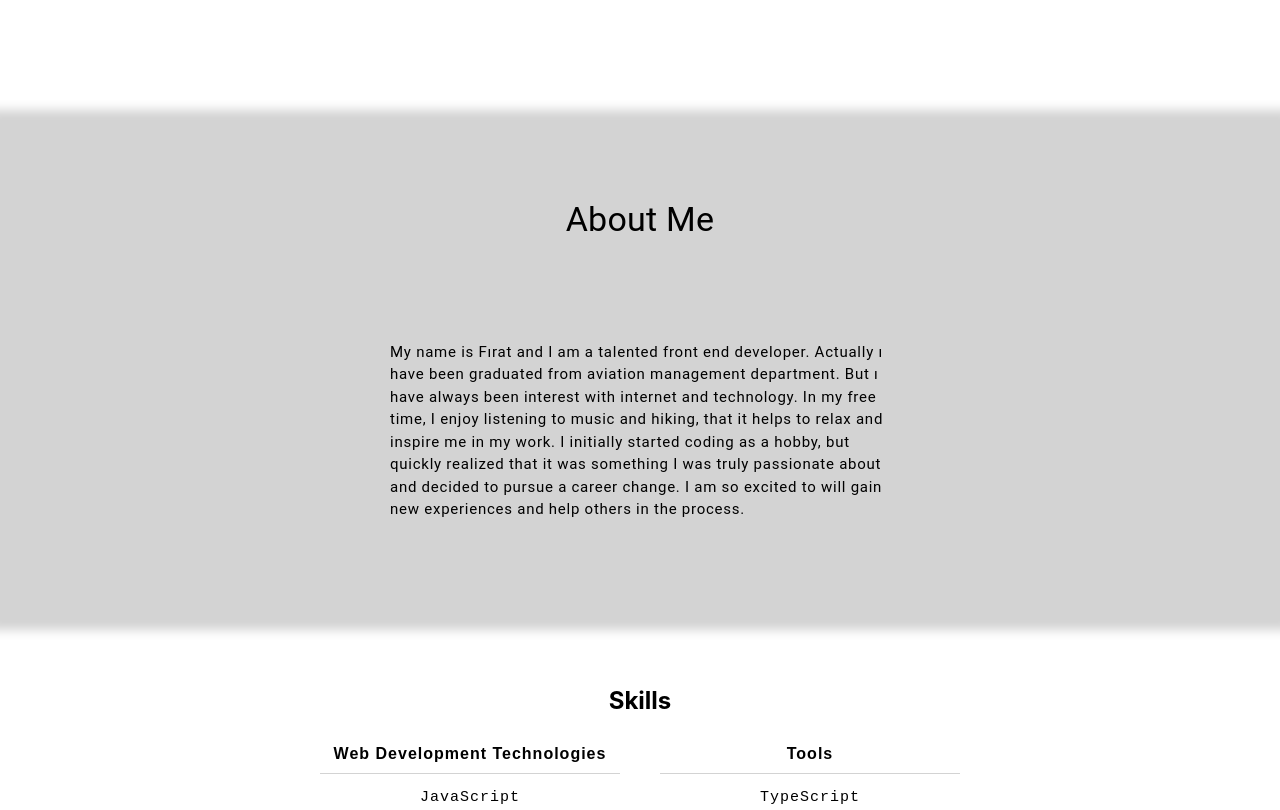
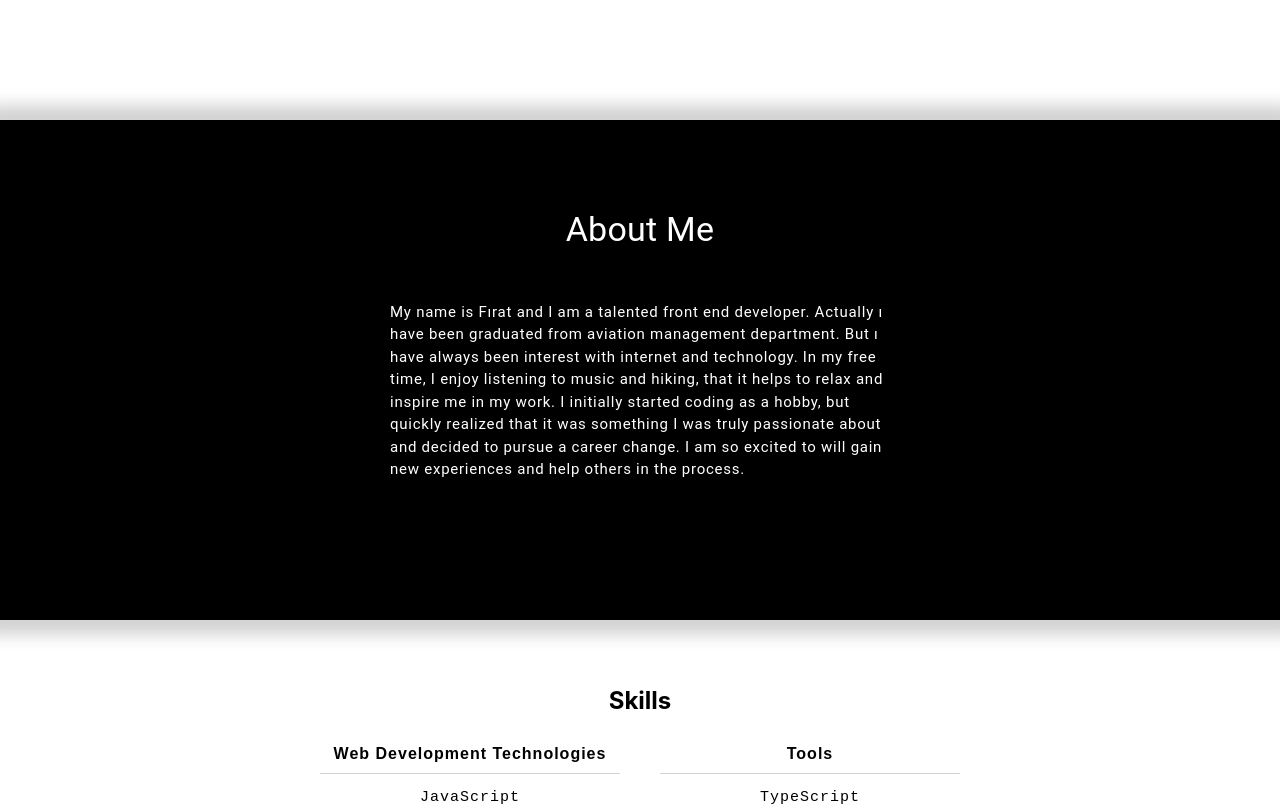
Before and after one commit to FiratSomek/Portfolio-react, a React (Create React App) app: page / in a window 1280 px wide. Shown: the part 460-1270 px from the top of the page. Built offline with nearby package versions, Linux system fonts and the light colour scheme.

Commit message:
Update styles.css

```diff
--- a/src/components/About/styles.css
+++ b/src/components/About/styles.css
@@ -1,12 +1,13 @@
 .about-container {
   display: flex;
   flex-direction: column;
-  justify-content: space-evenly;
+  justify-content: center;
   align-items: center;
   width: 100%;
-  height: 500px;
-  background-color: lightgrey;
-  box-shadow: 0 0 10px 10px lightgrey;
+  min-height: 500px;
+  background-color: black;
+  color: #fff;
+  box-shadow: 0 0 15px 15px lightgrey;
 }
 .about-info {
   display: flex;
@@ -21,7 +22,7 @@
 }
 .about-info p {
   width: 500px;
-  margin: 20px;
+  margin: 50px;
   letter-spacing: 0.75px;
   font-size: 15px;
 }
```
